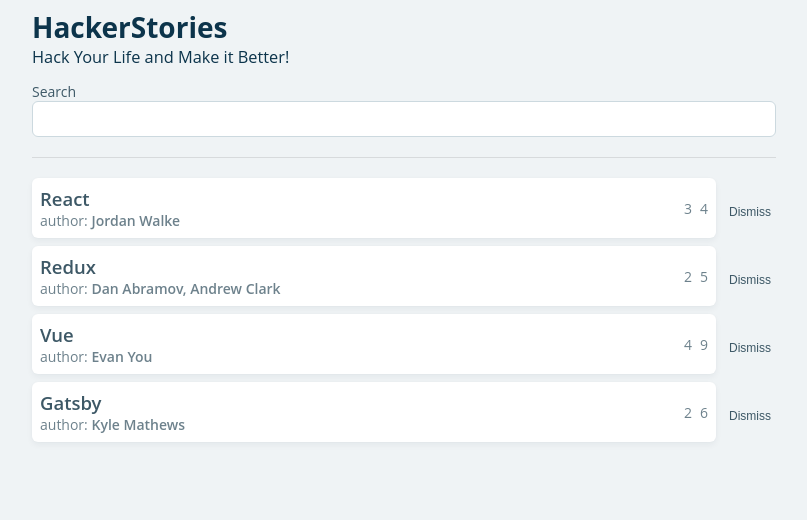
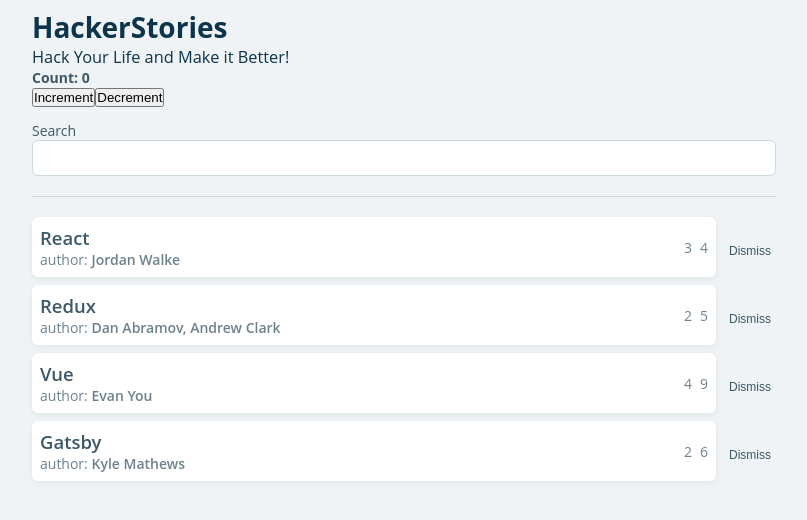
Before and after one commit to fadlihdytullah-dev/road-to-react, a React (Create React App) app: page / in a window 1280 px wide. Shown: the top 520 px of the page, without its empty margins (236-1043 px from the left). Built offline with nearby package versions, Linux system fonts and the light colour scheme; some icons are missing.

Commit message:
useReducer Practice
Signed-off-by: Fadli Hidayatullah <fadlihdytullah.dev@gmail.com>

```diff
--- a/src/App.js
+++ b/src/App.js
@@ -74,10 +74,28 @@
   }
 };
 
+const initialStateCount = {count: 0};
+const countReducer = (state, action) => {
+  switch (action.type) {
+    case 'INCREMENT':
+      return {count: state.count + 1};
+
+    case 'DECREMENT':
+      return {count: state.count - 1};
+
+    default:
+      throw new Error();
+  }
+};
+
 const App = () => {
   const [stories, dispatchStories] = useReducer(storiesReducer, []);
   const [isLoading, setIsLoading] = useState(false);
   const [isError, setIsError] = useState(false);
+  const [countState, dispatchCount] = useReducer(
+    countReducer,
+    initialStateCount
+  );
 
   useEffect(() => {
     setIsLoading(true);
@@ -121,6 +139,16 @@
   return (
     <div className="container mt-2">
       <AppHeader />
+
+      <p>
+        <strong>Count: {countState.count}</strong>
+      </p>
+      <button onClick={() => dispatchCount({type: 'INCREMENT'})}>
+        Increment
+      </button>
+      <button onClick={() => dispatchCount({type: 'DECREMENT'})}>
+        Decrement
+      </button>
 
       <InputLabel
         id="search"
```
